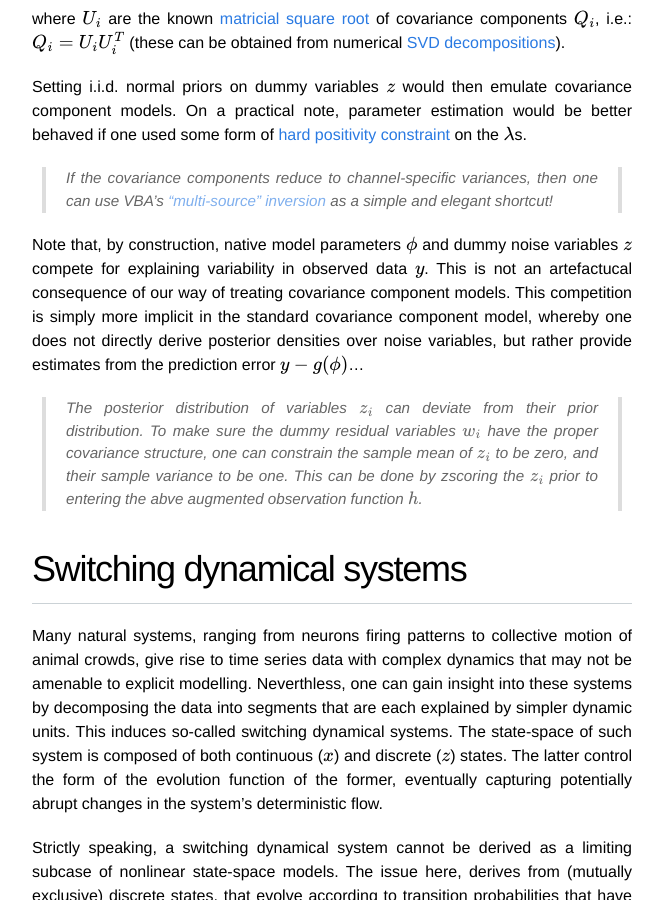
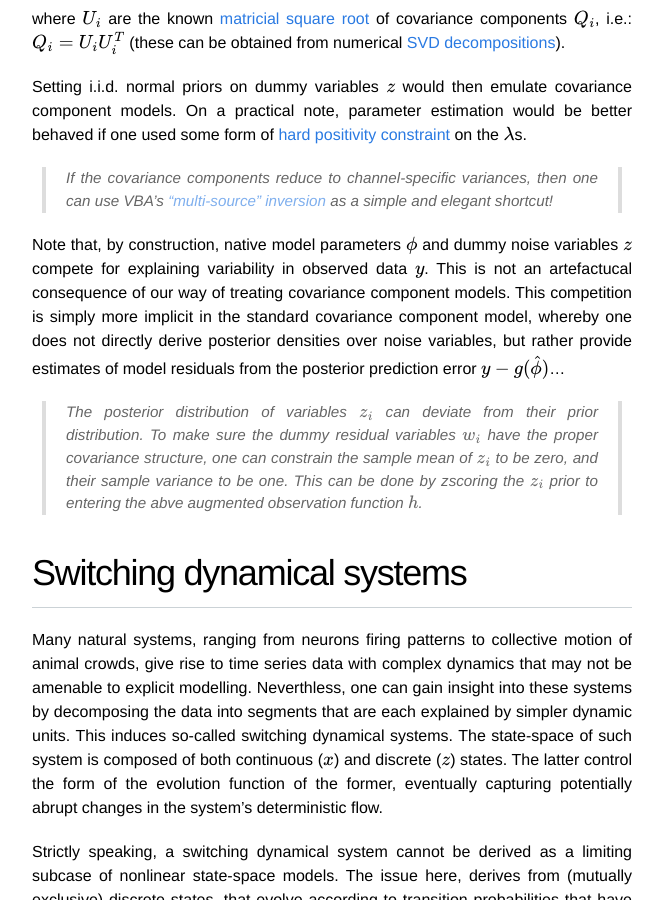
Before and after one commit to MBB-team/VBA-toolbox, a Jekyll site: the page built from _wiki/generativeModels.md, in a window 1280 px wide and 900 px high, scrolled down 6112 px. Shown: the whole window, without its empty margins (308-971 px from the left). Built offline with Jekyll 4.4.1, drawn with Linux system fonts in a browser that asks for light colours; nearby versions of some CDN libraries; formulas are drawn with MathJax 3.

Commit message:
Update generativeModels.md

```diff
--- a/_wiki/generativeModels.md
+++ b/_wiki/generativeModels.md
@@ -139,7 +139,7 @@ Setting i.i.d. normal priors on dummy variables $$z$$ would then emulate covaria
 
 > If the covariance components reduce to channel-specific variances, then one can use VBA's ["multi-source" inversion]({{ site.baseurl }}/wiki/Multisources) as a simple and elegant shortcut!
 
-Note that, by construction, native model parameters $$\phi$$ and dummy noise variables $$z$$ compete for explaining variability in observed data $$y$$. This is not an artefactucal consequence of our way of treating covariance component models. This competition is simply more implicit in the standard covariance component model, whereby one does not directly derive posterior densities over noise variables, but rather provide estimates from the prediction error $$y-g(\phi)$$...
+Note that, by construction, native model parameters $$\phi$$ and dummy noise variables $$z$$ compete for explaining variability in observed data $$y$$. This is not an artefactucal consequence of our way of treating covariance component models. This competition is simply more implicit in the standard covariance component model, whereby one does not directly derive posterior densities over noise variables, but rather provide estimates of model residuals from the posterior prediction error $$y-g(\hat{\phi})$$...
 
 > The posterior distribution of variables $$z_i$$ can deviate from their prior distribution. To make sure the dummy residual variables $$w_i$$ have the proper covariance structure, one can constrain the sample mean of $$z_i$$ to be zero, and their sample variance to be one. This can be done by zscoring the $$z_i$$ prior to entering the abve augmented observation function $$h$$.
 
```
